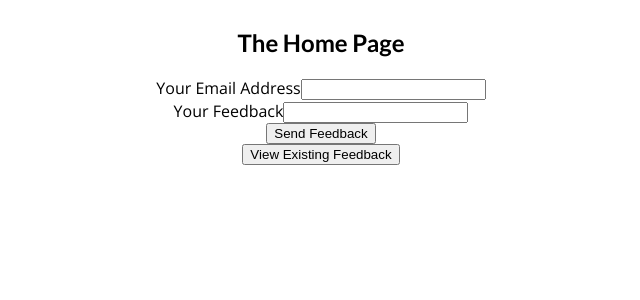
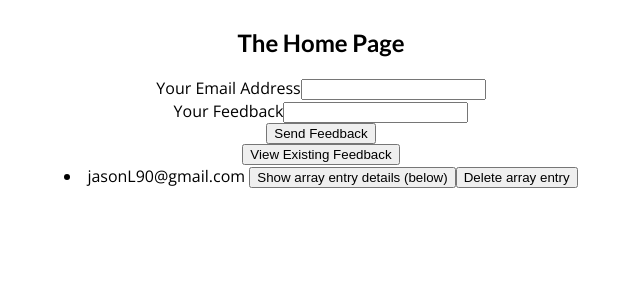
Before and after one commit to Jason2B3/next-api, a Next.js app: page / in a window 1280 px wide. Shown: the top 300 px of the page, without its empty margins (319-959 px from the left). Built offline with nearby package versions, Linux system fonts and the light colour scheme.

Commit message:
commit n144

```diff
--- /dev/null
+++ b/components/EmailListItem.js
@@ -0,0 +1,42 @@
+import React, { useState } from "react";
+
+export default function EmailListItem({ entry }) {
+  // entry: one of the JSON array entries
+  const [show, setShow] = useState(null);
+
+  const extractHandler = async function () {
+    // Select the correct array entry according to the email the button is for
+    // Then, make a GET request to [email].js
+    const response = await fetch(`/api/${entry.email}`);
+    const parsedData = await response.json();
+    setShow(parsedData);
+  };
+
+  const deleteHandler = async function () {
+    // Select the correct array entry according to the email the button is for
+    // Then, make a DELETE request to [email].js
+    const response = await fetch(`/api/${entry.email}`, {
+      method: "DELETE",
+      headers: { "Content-Type": "application/json" },
+      body: JSON.stringify([]), // the argument doesn't seem to matter
+    });
+    if (!response.ok) throw new Error("deletion failed");
+    setShow(null);
+    // NOTE: Once a list item is removed from feedback.json , you need to reload the page to notice
+    // could fix this, but that's not the focus of this lesson
+  };
+
+  return (
+    <>
+      <li>
+        {entry.email}{" "}
+        <button onClick={extractHandler}>
+          Show array entry details (below)
+        </button>
+        <button onClick={deleteHandler}>Delete array entry</button>
+      </li>
+      <code>{show ? JSON.stringify(show) : ""}</code>
+    </>
+  );
+}
+// We could use the JSON dat
--- a/data/feedback.json
+++ b/data/feedback.json
@@ -1,22 +1 @@
-[
-  {
-    "id": "2021-10-12T00:40:25.258Z",
-    "email": "jasonb5@gmail.com",
-    "text": "Not bad"
-  },
-  {
-    "id": "2021-10-12T04:40:33.685Z",
-    "email": "jasonL90@gmail.com",
-    "text": "jj"
-  },
-  {
-    "id": "2021-10-12T04:41:38.612Z",
-    "email": "cyndybee@hotmail.com",
-    "text": "77"
-  },
-  {
-    "id": "2021-10-12T04:44:38.204Z",
-    "email": "jasonxriverside@gmail.com",
-    "text": "9999"
-  }
-]
+[{"id":"2021-10-12T04:40:33.685Z","email":"jasonL90@gmail.com","text":"jj"}]
--- /dev/null
+++ b/pages/api/[email].js
@@ -0,0 +1,36 @@
+import { buildFeedbackPath, extractFeedback } from "./feedback";
+import fs from "fs";
+import path from "path";
+
+export default function handler(req, res) {
+  //% GET action: Retreive one array entry
+  if (req.method === "GET") {
+    // Get the query string from the request made to this file
+    const email = req.query.email;
+    // Create a filepath to the json file, then read it
+    const filePath = buildFeedbackPath();
+    const jsData = extractFeedback(filePath); // data in JS format
+    // Extract ONE array entry from the JSON data returned to us in JS form
+    const arrayEntry = jsData.find((ent) => {
+      return ent.email === email;
+    });
+    res.status(200).json({ entry: arrayEntry }); // return that entry
+  }
+  //% DELETE action: delete one array entry
+  if (req.method === "DELETE") {
+    // Get the query string from the request made to this file
+    const email = req.query.email;
+    // Create a filepath to the json file, then read it
+    const filePath = buildFeedbackPath();
+    const jsData = extractFeedback(filePath);
+    // Remove one array entry from the JS data, based on the request's query string
+    const entryIndexNumber = jsData.findIndex((ent) => {
+      return ent.email === email; // [email] must match the JSON array entry's email KVP
+    });
+    if (entryIndexNumber !== -1) jsData.splice(entryIndexNumber, 1);
+
+    // Overwrite the original JSON file with your updated data
+    fs.writeFileSync(filePath, JSON.stringify(jsData));
+    res.status(201).json({ message: "Array entry removed" });
+  }
+}
--- a/pages/index.js
+++ b/pages/index.js
@@ -2,6 +2,7 @@ import React, { useRef, useState } from "react";
 import classes from "./index.module.css";
 // ▼ ▼ Hidden from client side if only used inside getStaticProps or getServerSideProps
 import { buildFeedbackPath, extractFeedback } from "../pages/api/feedback";
+import EmailListItem from "../components/EmailListItem";
 
 export function getStaticProps() {
   // Use helper functions to make a GET request to our local file feedback.json
@@ -56,6 +57,9 @@ function HomePage(props) {
       <button onClick={submitFormHandler}>Send Feedback</button>
       <button onClick={viewFeedbackHandler}>View Existing Feedback</button>
       <code>{show ? JSON.stringify(show) : ""}</code>
+      {props.feedbackItems.map((ent, ind) => {
+        return <EmailListItem key={ind} entry={ent} index={ind} />;
+      })}
     </section>
   );
 }
```
Also changed, not shown: pages/api/[...other].js (deleted), pages/api/[feedbackId].js (deleted).
